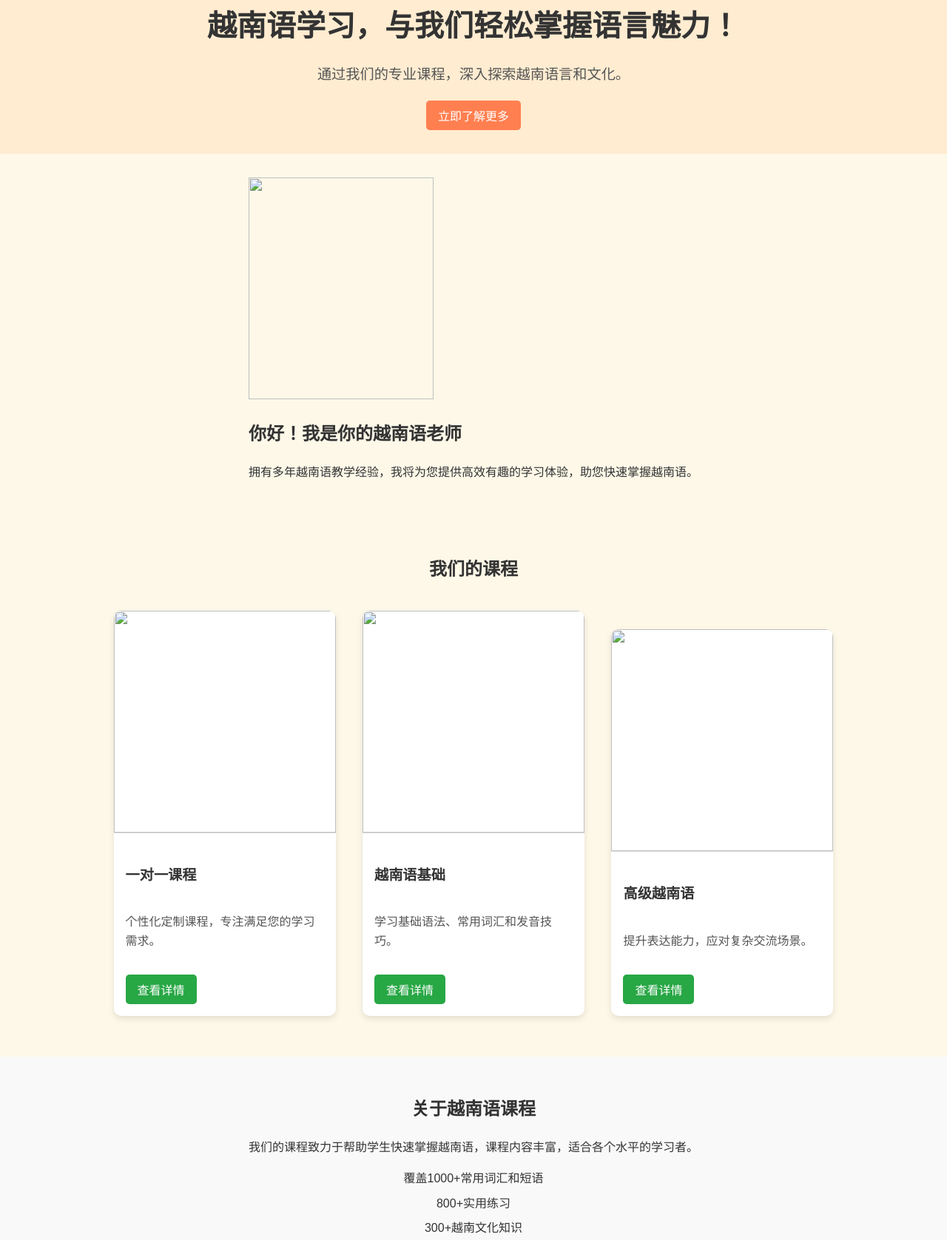
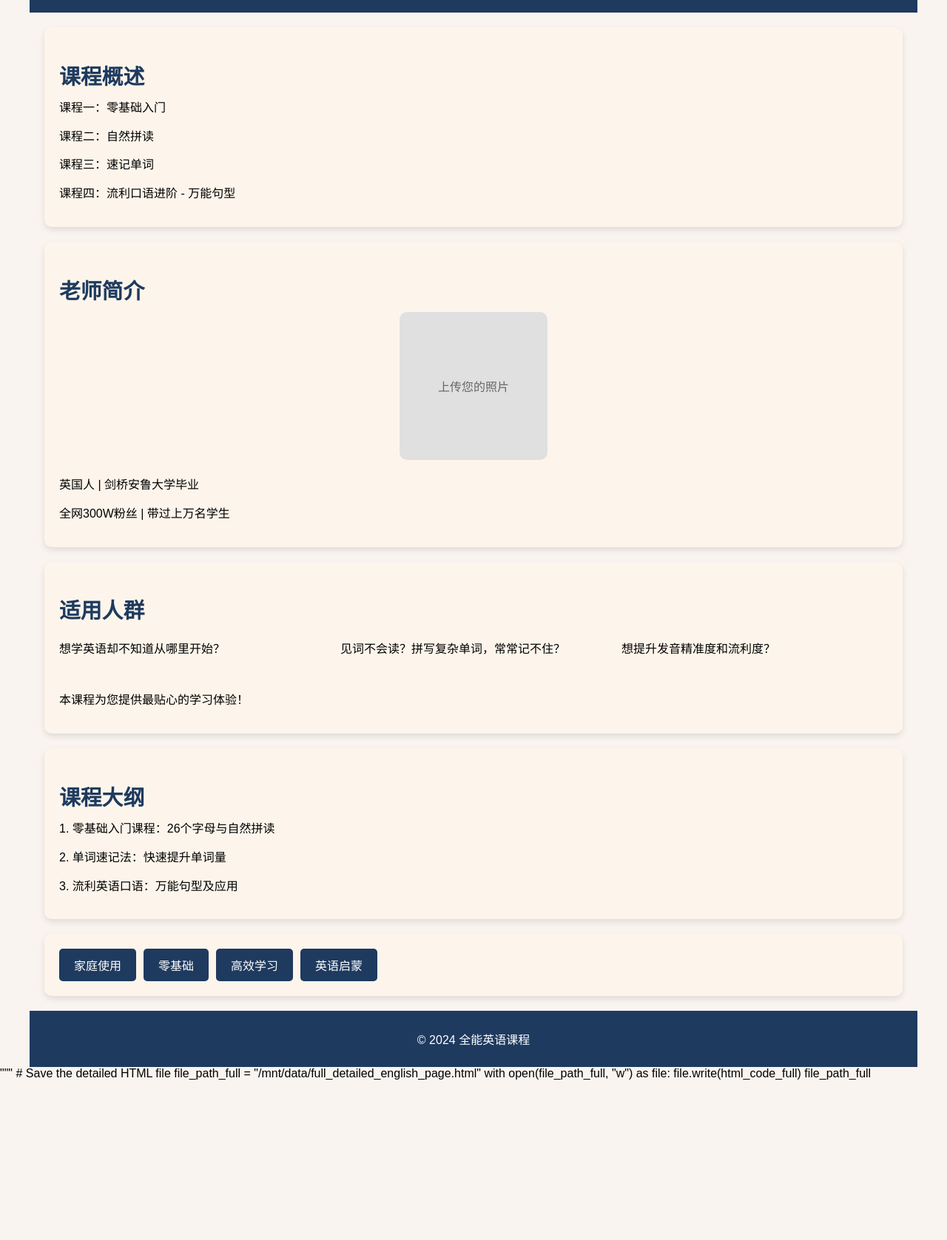
Before and after one commit to xueyuenanyu/Rainie-laoshi, a plain HTML site: page index.html in a window 1280 px wide. Shown: the part 114-1791 px from the top of the page at 74% size. After the commit the page ends 1575 px from the top, so only its background shows below. Drawn offline with Linux system fonts and the light colour scheme.

Commit message:
Update index.html

```diff
--- a/index.html
+++ b/index.html
@@ -1,79 +1,152 @@
 <!DOCTYPE html>
-<html lang="en">
+<html lang="zh-CN">
 <head>
     <meta charset="UTF-8">
     <meta name="viewport" content="width=device-width, initial-scale=1.0">
-    <title>越南语学习</title>
-    <link rel="stylesheet" href="styles.css">
+    <title>全能越南语</title>
+    <style>
+        body {
+            font-family: Arial, sans-serif;
+            margin: 0;
+            padding: 0;
+            background-color: #f9f4f0;
+        }
+        .container {
+            max-width: 1200px;
+            margin: 0 auto;
+        }
+        .header {
+            background-color: #1e3a5f;
+            color: white;
+            padding: 20px;
+            text-align: center;
+        }
+        .header h1 {
+            margin: 0;
+            font-size: 2.5em;
+        }
+        .header p {
+            margin: 5px 0 0;
+            font-size: 1.2em;
+        }
+        .section {
+            padding: 20px;
+            margin: 20px;
+            background-color: #fdf5eb;
+            border-radius: 10px;
+            box-shadow: 0 4px 8px rgba(0, 0, 0, 0.1);
+        }
+        .section h2 {
+            color: #1e3a5f;
+            font-size: 1.8em;
+            margin-bottom: 10px;
+        }
+        .section p {
+            margin: 10px 0;
+            line-height: 1.8;
+            font-size: 1em;
+        }
+        .image-placeholder {
+            background-color: #e0e0e0;
+            width: 200px;
+            height: 200px;
+            margin: 0 auto 20px;
+            border-radius: 10px;
+            display: flex;
+            align-items: center;
+            justify-content: center;
+            font-size: 1em;
+            color: #666;
+        }
+        .grid {
+            display: grid;
+            grid-template-columns: repeat(auto-fit, minmax(300px, 1fr));
+            gap: 20px;
+        }
+        .button-group {
+            display: flex;
+            flex-wrap: wrap;
+            gap: 10px;
+            margin-top: 10px;
+        }
+        .button-group button {
+            background-color: #1e3a5f;
+            color: white;
+            border: none;
+            padding: 10px 20px;
+            border-radius: 5px;
+            font-size: 1em;
+            cursor: pointer;
+        }
+        .button-group button:hover {
+            background-color: #162d46;
+        }
+        .footer {
+            background-color: #1e3a5f;
+            color: white;
+            text-align: center;
+            padding: 10px;
+            margin-top: 20px;
+        }
+    </style>
 </head>
 <body>
-    <header class="header">
-        <nav class="navbar">
-            <h1 class="logo">越南语学习中心</h1>
-        </nav>
-        <div class="header-content">
-            <h1>越南语学习，与我们轻松掌握语言魅力！</h1>
-            <p>通过我们的专业课程，深入探索越南语言和文化。</p>
-            <button class="btn">立即了解更多</button>
+    <div class="container">
+        <div class="header">
+            <h1>全能英语四合一</h1>
+            <p>适用：家长、成人、零基础</p>
         </div>
-    </header>
 
-    <main>
-        <section class="intro">
-            <div class="intro-content">
-                <img src="images/vietnam-teacher.jpg" width="250px" height="300"
-                <div>
-                    <h2>你好！我是你的越南语老师</h2>
-                    <p>拥有多年越南语教学经验，我将为您提供高效有趣的学习体验，助您快速掌握越南语。</p>
-                </div>
+        <div class="section">
+            <h2>课程概述</h2>
+            <p>课程一：零基础入门</p>
+            <p>课程二：自然拼读</p>
+            <p>课程三：速记单词</p>
+            <p>课程四：流利口语进阶 - 万能句型</p>
+        </div>
+
+        <div class="section">
+            <h2>老师简介</h2>
+            <div class="image-placeholder">上传您的照片</div>
+            <p>英国人 | 剑桥安鲁大学毕业</p>
+            <p>全网300W粉丝 | 带过上万名学生</p>
+        </div>
+
+        <div class="section">
+            <h2>适用人群</h2>
+            <div class="grid">
+                <p>想学英语却不知道从哪里开始？</p>
+                <p>见词不会读？拼写复杂单词，常常记不住？</p>
+                <p>想提升发音精准度和流利度？</p>
+                <p>本课程为您提供最贴心的学习体验！</p>
             </div>
-        </section>
+        </div>
 
-        <section class="courses">
-            <h2>我们的课程</h2>
-            <div class="course-card">
-                <img src="images/course1.jpg" width="250px" height="300">
-                <h3>一对一课程</h3>
-                <p>个性化定制课程，专注满足您的学习需求。</p>
-                <button class="btn">查看详情</button>
-            </div>
-            <div class="course-card">
-                <img src="images/course2.jpg" width="250px" height="300">
-                <h3>越南语基础</h3>
-                <p>学习基础语法、常用词汇和发音技巧。</p>
-                <button class="btn">查看详情</button>
-            </div>
-            <div class="course-card">
-                <img src="images/course3.jpg" width="250px" height="300">
-                <h3>高级越南语</h3>
-                <p>提升表达能力，应对复杂交流场景。</p>
-                <button class="btn">查看详情</button>
-            </div>
-        </section>
+        <div class="section">
+            <h2>课程大纲</h2>
+            <p>1. 零基础入门课程：26个字母与自然拼读</p>
+            <p>2. 单词速记法：快速提升单词量</p>
+            <p>3. 流利英语口语：万能句型及应用</p>
+        </div>
 
-        <section class="overview">
-            <h2>关于越南语课程</h2>
-            <p>我们的课程致力于帮助学生快速掌握越南语，课程内容丰富，适合各个水平的学习者。</p>
-            <ul>
-                <li>覆盖1000+常用词汇和短语</li>
-                <li>800+实用练习</li>
-                <li>300+越南文化知识</li>
-            </ul>
-        </section>
+        <div class="section button-group">
+            <button>家庭使用</button>
+            <button>零基础</button>
+            <button>高效学习</button>
+            <button>英语启蒙</button>
+        </div>
 
-        <section class="contact">
-            <h2>联系我们</h2>
-            <form>
-                <input type="text" placeholder="您的姓名" required>
-                <input type="email" placeholder="您的邮箱" required>
-                <textarea placeholder="您的留言" required></textarea>
-                <button type="submit" class="btn">发送消息</button>
-            </form>
-        </section>
-    </main>
-
-    <footer>
-        <p>© 2024 越南语学习中心 | 版权所有</p>
-    </footer>
+        <div class="footer">
+            <p>© 2024 全能英语课程</p>
+        </div>
+    </div>
 </body>
 </html>
+"""
+
+# Save the detailed HTML file
+file_path_full = "/mnt/data/full_detailed_english_page.html"
+with open(file_path_full, "w") as file:
+    file.write(html_code_full)
+
+file_path_full
```
